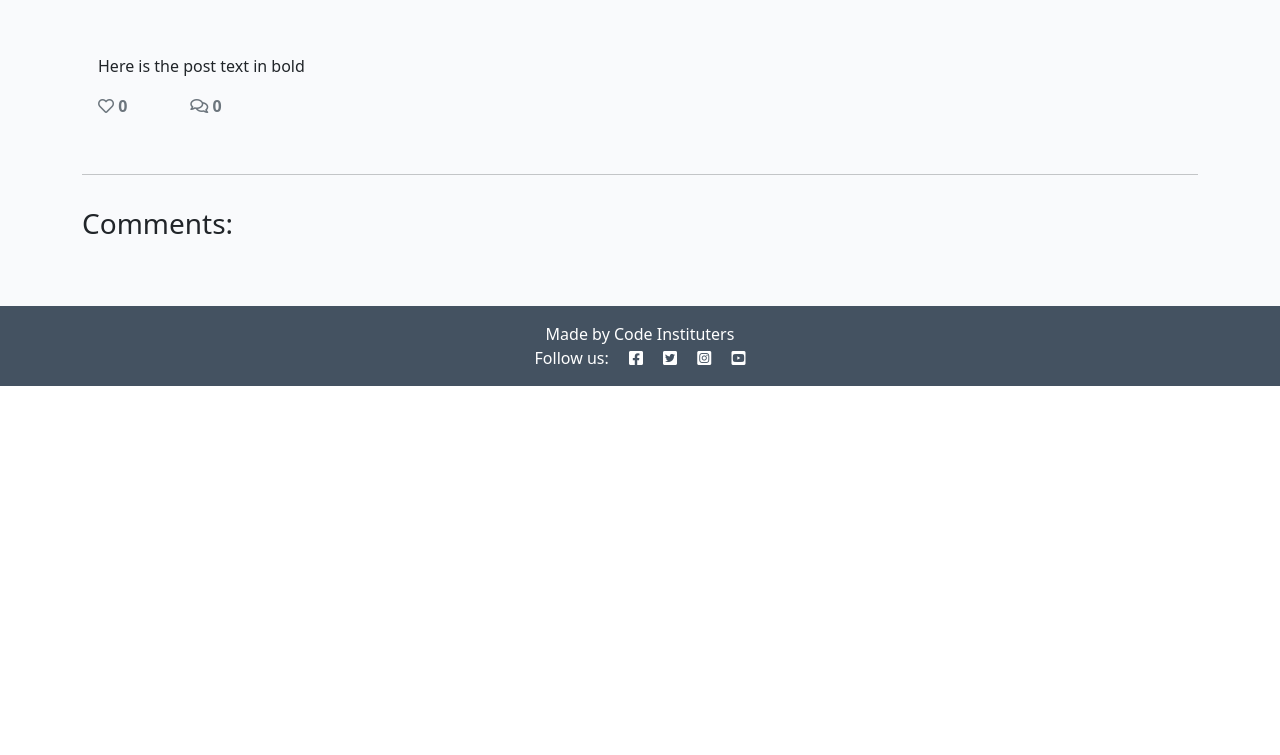
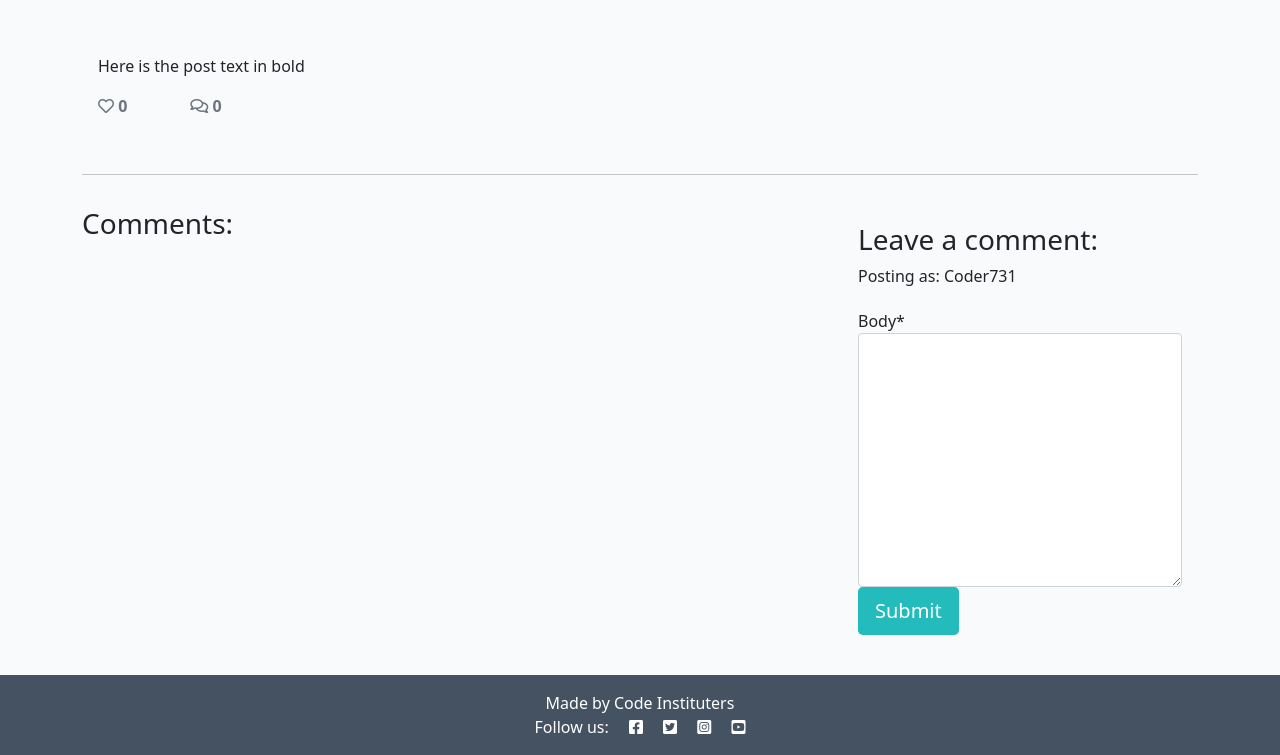
Before and after one commit to CoderSales/Portfolio-Project-4, a Django app: a page that uses templates/post_detail.html in a window 1280 px wide. Shown: the part 414-1169 px from the top of the page. Before the commit the page ends 800 px from the top, so only its background shows below. Run offline with Django 3.2, Linux system fonts and the light colour scheme; a user stored in the database is signed in; data comes from the database, SQL or seed files in the repository; both versions use the stored data as it was after the commit; data that the repository does not hold is empty; some libraries are stand-ins or nearby versions.

Commit message:
Add Crispy forms and CommentForm class
Purpose allow user to comment
when logged in

Details below

- install and freeze
crispy forms to requirements txt
- add to settings py

- in
post detail html in templates
    - load crispy forms
    - if authenticated leave comment
      using crispy form
- in forms py in Your Thoughts
    - from dot models import Comment
    - add class CommentForm which
      inherits from
      forms dot ModelForm
- in views py Your Thoughts

```diff
--- a/Profile_Project_4/settings.py
+++ b/Profile_Project_4/settings.py
@@ -56,6 +56,7 @@ INSTALLED_APPS = [
     'django.contrib.staticfiles',
     'cloudinary',
     'django_summernote',
+    'crispy_forms',
     'Your_Thoughts'
 ]
 
@@ -63,6 +64,8 @@ SITE_ID = 1
 
 LOGIN_REDIRECT_URL = '/'
 LOGOUT_REDIRECT_URL = '/'
+
+CRISPY_TEMPLATE_PACK = 'bootstrap4'
 
 MIDDLEWARE = [
     'django.middleware.security.SecurityMiddleware',
--- a/Your_Thoughts/forms.py
+++ b/Your_Thoughts/forms.py
@@ -1,8 +1,13 @@
 from django import forms
-from .models import Post
+from .models import Post, Comment
 
 
 class PostForm(forms.ModelForm):
     class Meta:
         model = Post
         fields = ['name', 'done']
+
+class CommentForm(forms.ModelForm):
+    class Meta:
+        model = Comment
+        fields = ('body',)
--- a/Your_Thoughts/views.py
+++ b/Your_Thoughts/views.py
@@ -3,7 +3,7 @@ sets out the views for Django website user
 """
 from django.shortcuts import render, redirect, get_object_or_404
 from .models import Post
-from .forms import PostForm
+from .forms import PostForm, CommentForm
 from django.views import generic, View
 # from .models import Post
 
@@ -29,7 +29,8 @@ class PostDetail(View):
             {
                 "post": post,
                 "comments": comments,
-                "liked": liked
+                "liked": liked,
+                "comment_form": CommentForm()
             }
         )
 
--- a/requirements.txt
+++ b/requirements.txt
@@ -5,6 +5,7 @@ dj-database-url==0.5.0
 dj3-cloudinary-storage==0.0.6
 Django==3.2
 django-allauth==0.50.0
+django-crispy-forms==1.14.0
 django-summernote==0.8.20.0
 gunicorn==20.1.0
 oauthlib==3.2.0
--- a/templates/post_detail.html
+++ b/templates/post_detail.html
@@ -1,4 +1,6 @@
 {% extends 'base.html' %} {% block content %}
+
+{% load crispy_forms_tags %}
 
 <div class="masthead">
     <div class="container">
@@ -77,6 +79,19 @@
         <div class="col-md-4 card mb-4  mt-3 ">
             <div class="card-body">
                 <!-- For later -->
+                {% if user.is_authenticated %}
+
+                <h3>Leave a comment:</h3>
+                <p>Posting as: {{ user.username }}</p>
+                <form method="post" style="margin-top: 1.3em;">
+                    {{ comment_form | crispy }}
+                    {% csrf_token %}
+                    <button type="submit" class="btn btn-signup btn-lg">Submit</button>
+                </form>
+
+                {% endif %}
+
+
             </div>
         </div>
     </div>
```
Also changed, not shown: db.sqlite3.
